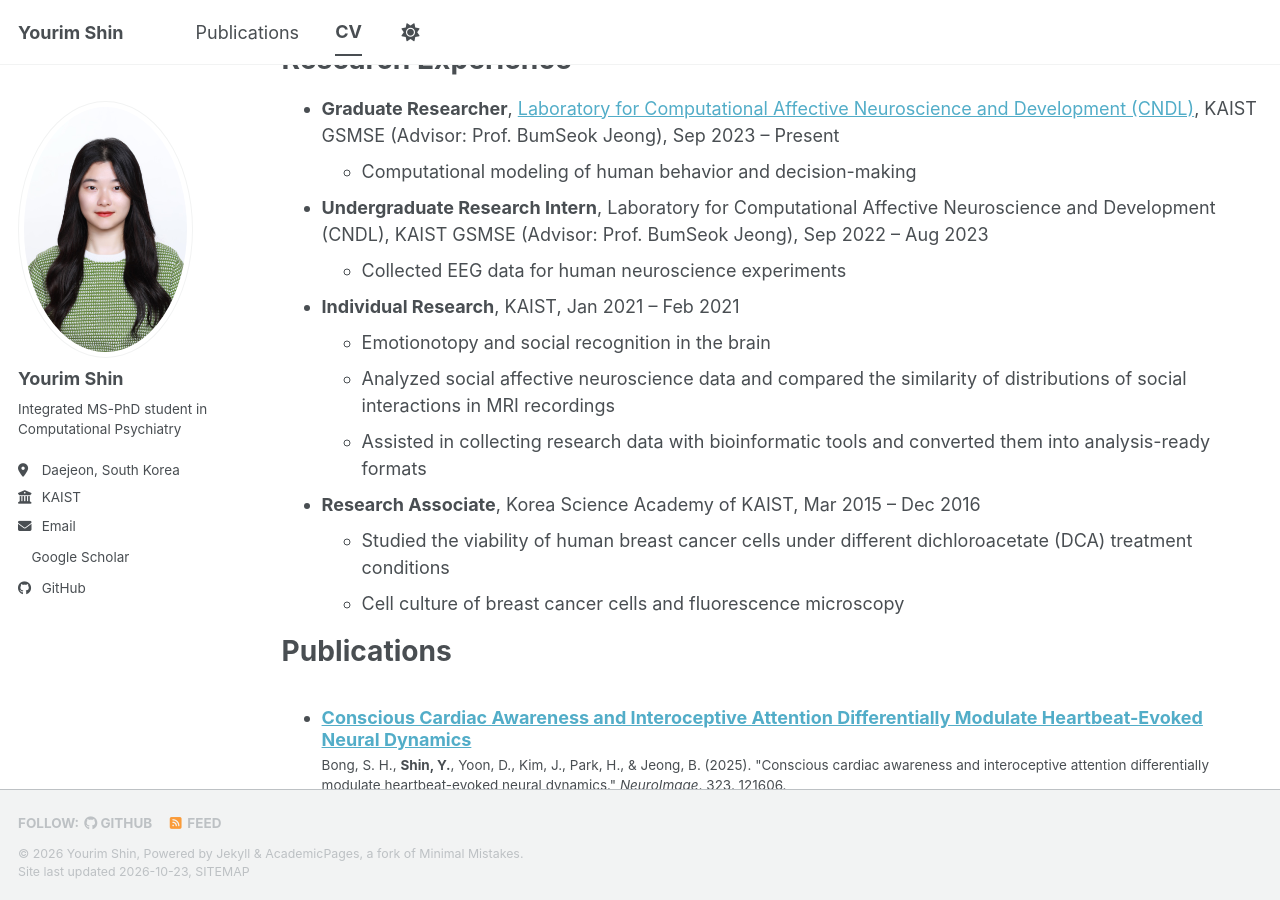
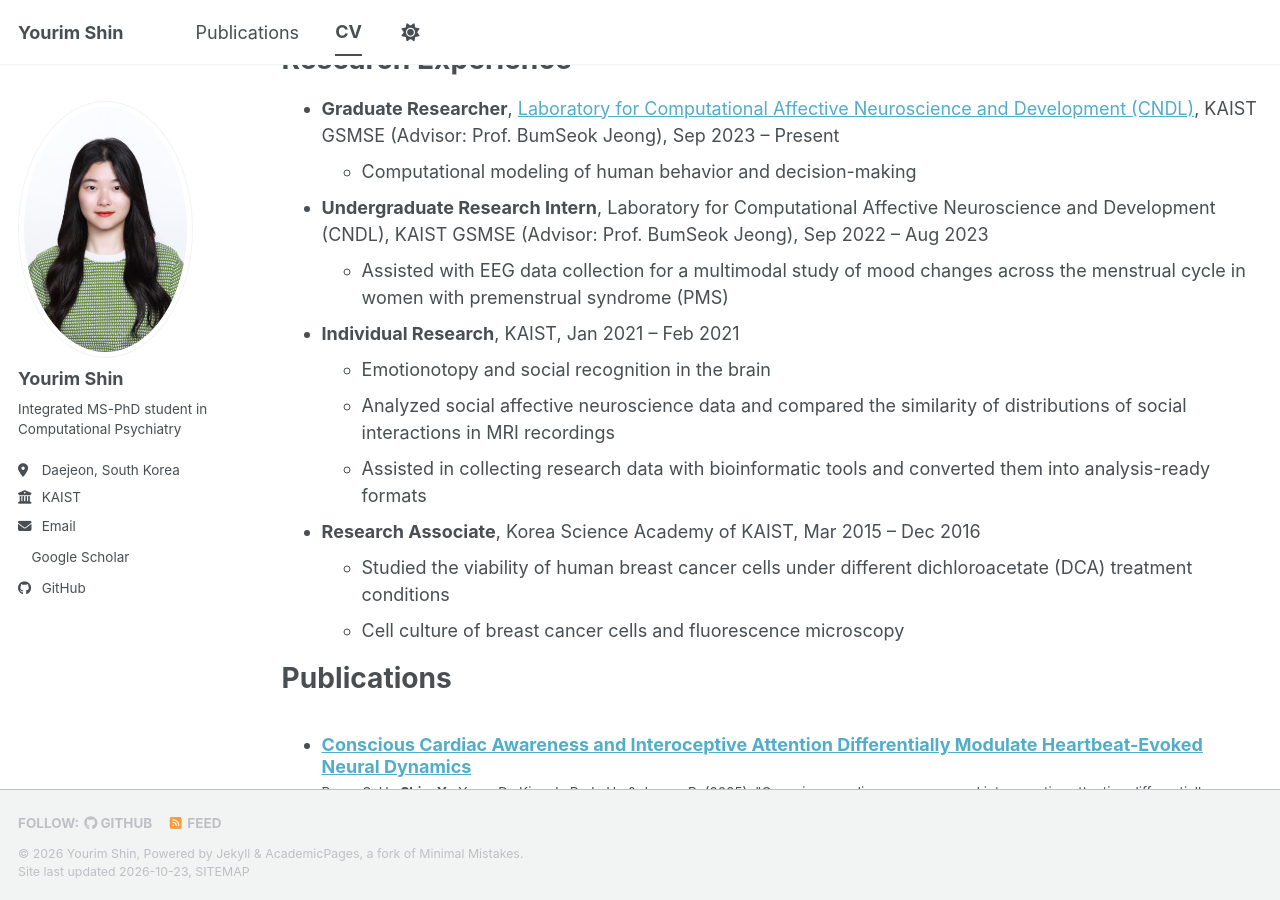
Before and after one commit to phrinee/phrinee.github.io, a Jekyll site: the page built from _pages/cv.md, in a window 1280 px wide and 900 px high, scrolled down 942 px. Built offline with Jekyll 4.4.1, drawn with Linux system fonts in a browser that asks for light colours; a style sheet for code colours, icons or effects is not loaded.

Commit message:
Describe internship EEG work

```diff
--- a/_pages/cv.md
+++ b/_pages/cv.md
@@ -34,7 +34,7 @@ Research Experience
 * **Graduate Researcher**, [Laboratory for Computational Affective Neuroscience and Development (CNDL)](https://drshrink.github.io/), KAIST GSMSE (Advisor: Prof. BumSeok Jeong), Sep 2023 – Present
   * Computational modeling of human behavior and decision-making
 * **Undergraduate Research Intern**, Laboratory for Computational Affective Neuroscience and Development (CNDL), KAIST GSMSE (Advisor: Prof. BumSeok Jeong), Sep 2022 – Aug 2023
-  * Collected EEG data for human neuroscience experiments
+  * Assisted with EEG data collection for a multimodal study of mood changes across the menstrual cycle in women with premenstrual syndrome (PMS)
 * **Individual Research**, KAIST, Jan 2021 – Feb 2021
   * Emotionotopy and social recognition in the brain
   * Analyzed social affective neuroscience data and compared the similarity of distributions of social interactions in MRI recordings
```
